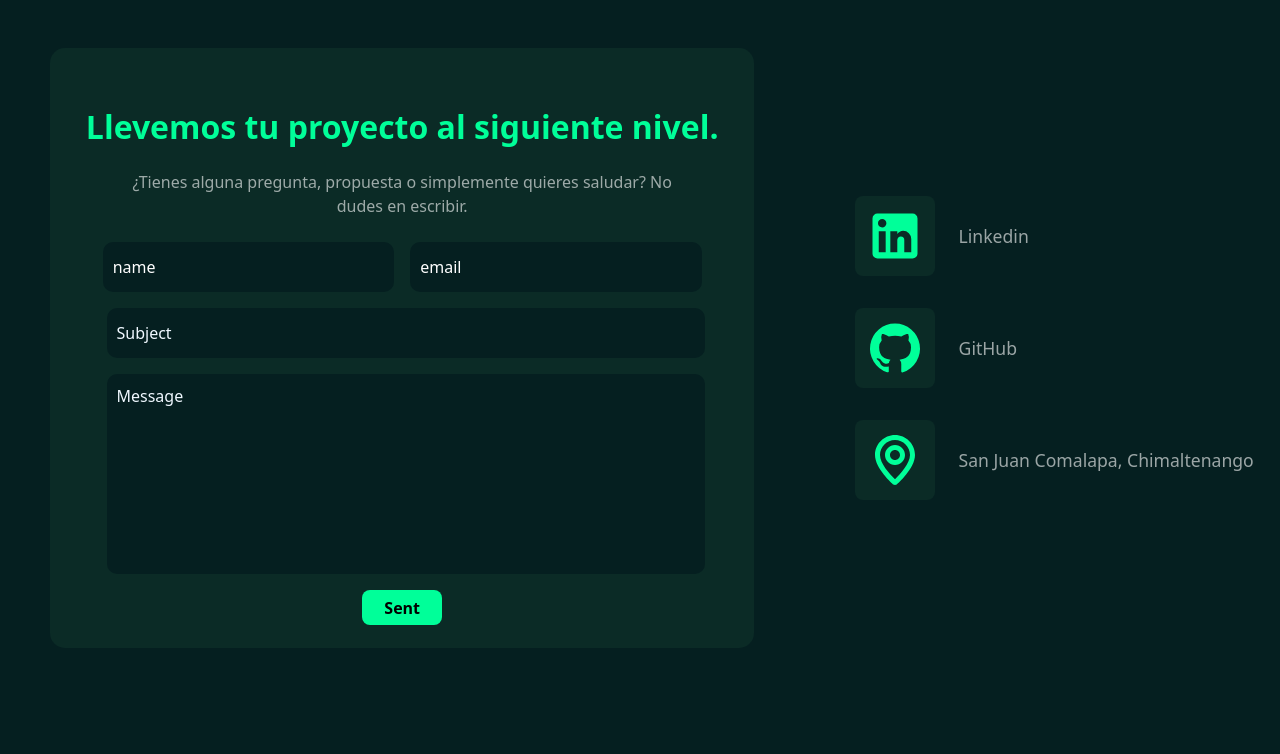
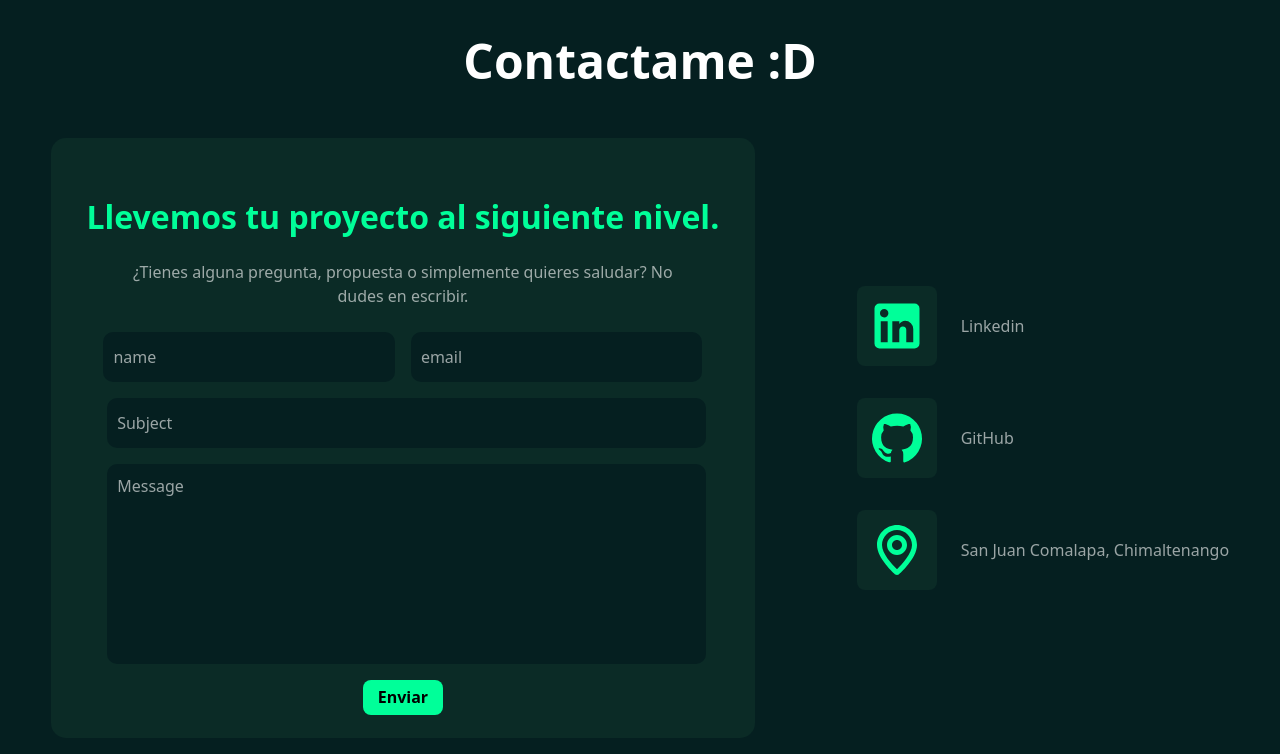
Before and after one commit to Maynor06/portafolio, a React (Vite) app: page /contact in a window 1280 px wide. Shown: the top 754 px of the page. Built offline with nearby package versions, Linux system fonts and the light colour scheme.

Commit message:
fix mejorando parte contact y moviemdo secciones

```diff
--- a/src/Components/Contact.css
+++ b/src/Components/Contact.css
@@ -1,3 +1,11 @@
+.cont{
+    text-align: center;
+    font-size: 3rem;
+    margin-top: 2rem;
+    font-weight: 600;
+    margin-bottom: 2.5rem;
+    color: white;
+}
 .contain-contact {
     position: relative;
     margin-top: 3rem;
@@ -38,7 +46,7 @@
     text-align: center;
     width: 80%;
 }
-.duda:hover{
+.link:hover{
     border-bottom: 2px solid hsl(156deg 100% 50%);
 }
 
@@ -61,7 +69,7 @@
     height: 50px;
     border-radius: 10px;
     padding: 10px;
-    color: white;
+    color: hsla(0, 0%, 100%, .6);
     border: none;
 }
 
@@ -73,7 +81,7 @@
     border-radius: 10px;
     margin-top: 1rem;
     padding: 10px;
-    color: aliceblue;
+    color: hsla(0, 0%, 100%, .6);
 }
 
 .message{
@@ -83,7 +91,7 @@
     margin-top: 1rem;
     border-radius: 10px;
     padding: 10px;
-    color: aliceblue;
+    color: hsla(0, 0%, 100%, .6);
     height: 25vh;
     display: flex;
     align-items: center;
@@ -110,10 +118,15 @@
     justify-content: center;
     gap: 2rem;
 }
-.containerCon {
+.containerCon a {
     display: flex;
     align-items: center;
 }
+.link {
+    margin-left: 1.5rem;
+    color: hsla(0, 0%, 100%, .6);
+}
+
 .iconContainer {
     background-color: #0b2b26;
     padding: 10px;
@@ -127,10 +140,9 @@
     height: 60px;
     color: hsl(156deg 100% 50%);
 }
-.containerCon a{
-    position: relative;
-    left: 1.5rem;
-    font-size:1.1rem;
+.containerCon svg:hover {
+    transform: scale(1.1);
+    transition: 1s;
     color: hsla(0, 0%, 100%, .6);
 }
 
--- a/src/Components/Contact.jsx
+++ b/src/Components/Contact.jsx
@@ -94,11 +94,13 @@ const Contact = () => {
   }
 
   return (
+    <>
+      <h1 className="cont" >Contactame :D</h1>
       <div className="contain-contact" >
         <div className="contact" >
           <div className="contact-con" >
             <h2>Llevemos tu proyecto al siguiente nivel.</h2>
-          <p className="duda" >¿Tienes alguna pregunta, propuesta o simplemente quieres saludar? No dudes en escribir.</p>
+            <p>¿Tienes alguna pregunta, propuesta o simplemente quieres saludar? No dudes en escribir.</p>
             <form ref={form} onSubmit={sendEmail} className="formSent" >
               <div className="personal-data" >
                 <input type="text" placeholder="name" name="name" value={dataform.name} onChange={handleInputData} />
@@ -107,7 +109,7 @@ const Contact = () => {
               <input className="asunto" type="text" placeholder="Subject" name="asunto" value={dataform.asunto} onChange={handleInputData} />
               <textarea className="message" type="text" placeholder="Message" name="message" value={dataform.message} onChange={handleInputData} />
               <div className="containerButton" >
-              <button className="sent" type="submit">Sent</button>
+                <button className="sent" type="submit">Enviar</button>
               </div>
             </form>
           </div>
@@ -116,10 +118,12 @@ const Contact = () => {
           {ContactJson.map( contact => {
             return (
               <div className="containerCon" >
+                <a href={contact.link} target="_blank">
                   <span className="iconContainer" >
                     {iconMapper[contact.icono]}
                   </span>
-              <a href={contact.link}>{contact.name}</a>
+                  <p className="link">{contact.name}</p>
+                </a>
               </div>
             )
           } ) }
@@ -127,7 +131,7 @@ const Contact = () => {
 
         <Modal show={modalShow} onHide={() => setModal(false)} centered data-bs-theme="dark"  >
           <div className="flex flex-col justify-center items-center gap-4 text-white p-10 " >
-          <h2> the email is sent with success!! :3 </h2>
+            <h2> El correo fue enviado con exito!! :3 </h2>
             <div className="flex gap-4 " >
               <button onClick={() => setModalShow(false)} className="text-white h-14 w-56 bg-[#6D8E6E] hover:bg-[#222A35]  focus:ring-green-300 font-medium rounded-full text-lg px-5 py-2.5 text-center me-2 mb-2 phone:w-min " >Accept</button>
             </div>
@@ -135,13 +139,14 @@ const Contact = () => {
         </Modal>
         <Modal show={modalShow2} onHide={() => setModal2(false)} title="ERROR" centered data-bs-theme="dark" >
           <div className="flex flex-col justify-center items-center gap-4 text-white p-10 " >
-          <h2 > the fields are empty :´D </h2>
+            <h2 > los campos estan vacíos :´D </h2>
             <div className="flex gap-4 " >
               <button onClick={() => setModalShow2(false)} className="text-white h-14 w-56 bg-red-700 hover:bg-[#222A35] focus:ring-green-300 font-medium rounded-full text-lg px-5 py-2.5 text-center me-2 mb-2 phone:w-min " >Accept</button>
             </div>
           </div>
         </Modal>
       </div>
+    </>
   )
 }
 
--- a/src/Components/PageMain.jsx
+++ b/src/Components/PageMain.jsx
@@ -12,9 +12,9 @@ const PageMain = () => {
         <>
             <Header/>
             <Presentation/>
+            <Servicios/>
             <ExperienceLanguaje/>
             <Experience/>
-            <Servicios/>
             <Contact/>
             <Footer/>
         </>
--- a/src/Components/Servicios.css
+++ b/src/Components/Servicios.css
@@ -8,9 +8,9 @@
 
 .serviTitle{
     font-size: 3rem;
-    margin-top: 2rem;
+    margin-top: 7rem;
     font-weight: 600;
-    margin-bottom: 2.5rem;
+    margin-bottom: 2rem;
 }
 .slogan{
     font-weight: 700;
```
Lines whose indentation alone changed are shown as unchanged.
